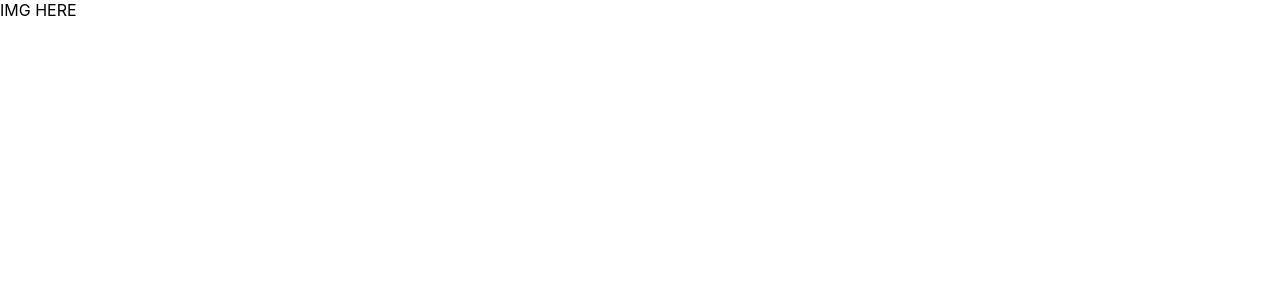
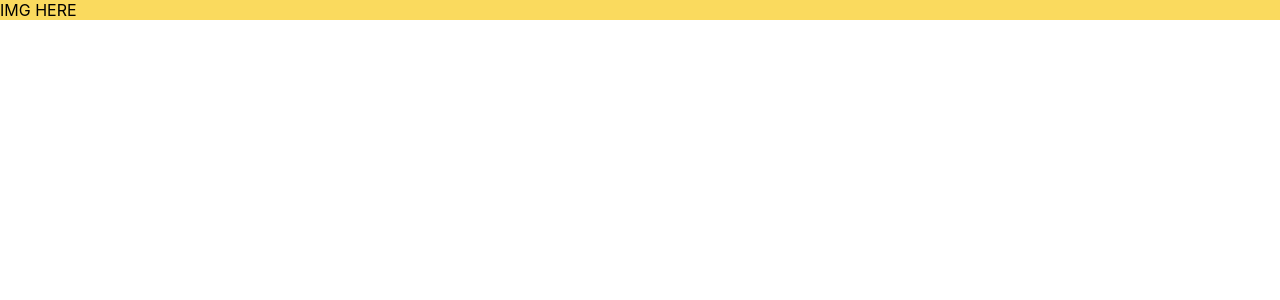
Before and after one commit to jadyhome/egsandpotat, a React (Create React App) app: page / in a window 1280 px wide. Shown: the top 300 px of the page. Built offline with nearby package versions, Linux system fonts and the light colour scheme.

Commit message:
added bg color for landingpage

```diff
--- a/src/styles/App.css
+++ b/src/styles/App.css
@@ -1,3 +1,7 @@
+.landingpage {
+  background-color: #fada5e;
+}
+
 .homepage {
   display: grid;
   grid-template-columns: repeat(auto-fit, minmax(300px, 1fr));
```
